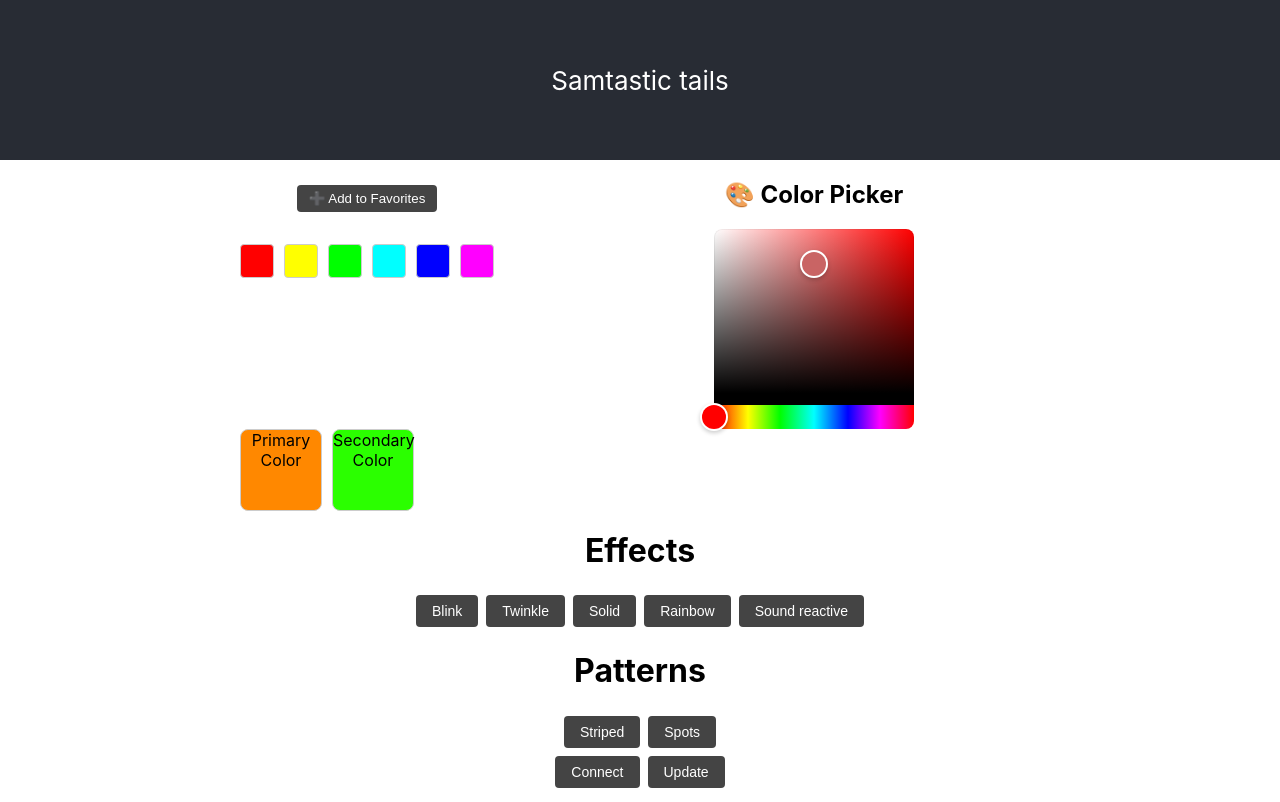
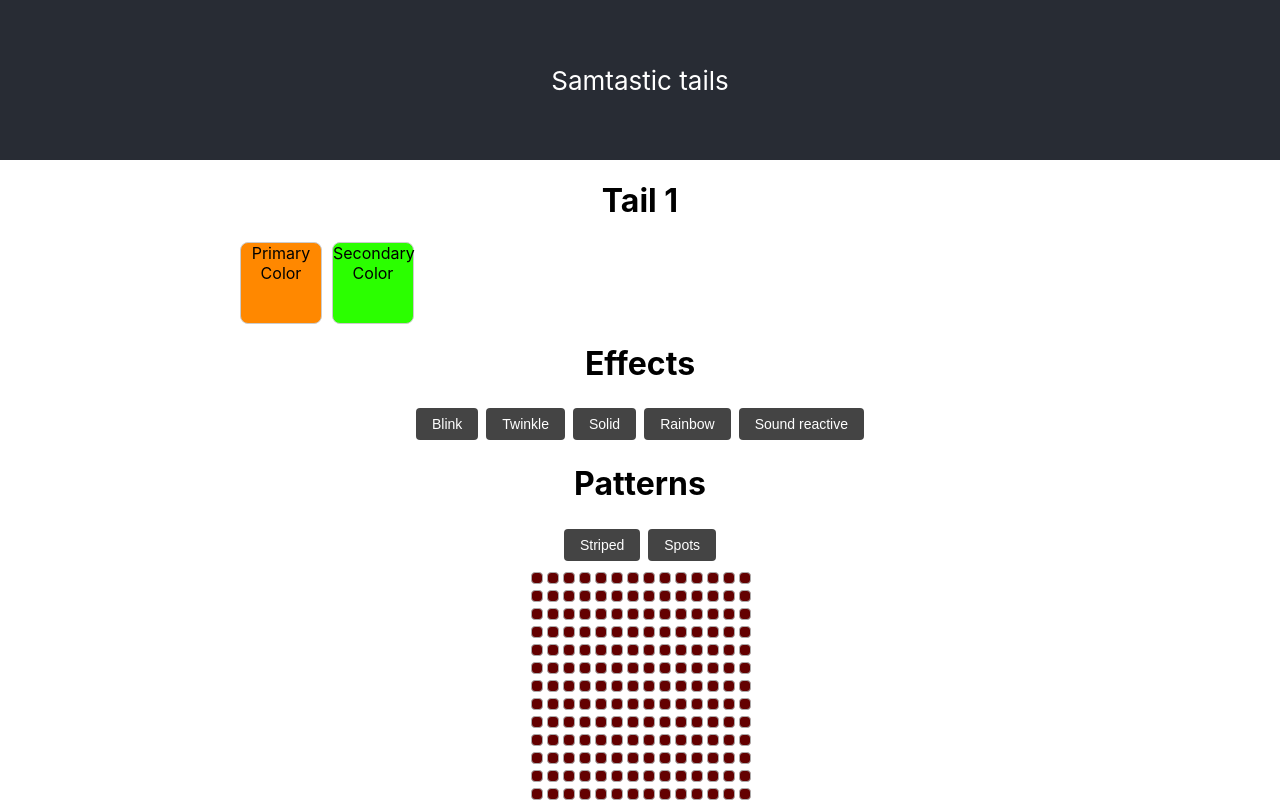
Before and after one commit to Sam-567/LED-controller, a React (Create React App) app in the folder my-app4/: page / in a window 1280 px wide. Shown: the top 802 px of the page. Built offline with nearby package versions, Linux system fonts and the light colour scheme.

Commit message:
Smaller grid, colour pop up

```diff
--- a/my-app4/src/App.js
+++ b/my-app4/src/App.js
@@ -3,6 +3,7 @@ import './App.css';
 import {GridPainter} from './GridPainter.js'
 import BleLedController from './BluetoothController.js';
 import BlinkUI from './Blink.js';
+import LedGrid from './LedGrid';
 
 // Number of grids to allow
 const NUM_GRIDS = 3;
@@ -31,6 +32,30 @@ function App() {
     const encodedGrid = gridPainterRef.current?.getEncodedGrid();
     bleControllerRef.current.sendData(encodedGrid);
   }
+  function LoadGrid(rows, cols) {
+    let grid = JSON.parse(localStorage.getItem("grid"))
+    if(grid) {
+        console.log("existing gfrid found")
+    }
+    if(!grid) {
+        console.log("No existing grid found\n");
+        grid = Array.from({ length: rows }, () =>
+             Array.from({ length: cols }, () => BLANK_COLOR) );
+    }
+  return grid
+}
+
+    const [grids, setGrids] = useState(
+        Array.from({ length: NUM_GRIDS }, () => LoadGrid(GRID_ROWS, GRID_COLS))
+    );
+        // Handler to update a grid's state
+    const setGridAtIndex = (idx, newGrid) => {
+        setGrids(grids =>
+        grids.map((g, i) => (i === idx ? newGrid : g))
+        );
+
+        localStorage.setItem("grid", JSON.stringify(newGrid))
+    };
 
   return (
     <div className="App">
@@ -40,10 +65,29 @@ function App() {
         </p>
       </header>
 
+      <h1>Tail 1</h1>
+
       <div style={{ maxWidth: '800px', margin: 'auto' }}>
+        {true && <BlinkUI />}
         {false && <GridPainter ref={gridPainterRef} NUM_GRIDS={NUM_GRIDS} GRID_ROWS={GRID_ROWS} GRID_COLS={GRID_COLS}/>}
-        {true && <BlinkUI />}
       </div>
+
+        <div className="color-picker-container">
+            <LedGrid
+            currentColor={'red'}
+            rows={GRID_ROWS}
+            cols={GRID_COLS}
+            grid={grids[0]}
+            setGrid={updater => {
+                setGridAtIndex(0, typeof updater === 'function'
+                ? updater(grids[0])
+                : updater
+                );
+            }}
+            editeable={false}
+            orientation={'landscape'}
+            />
+        </div>
 
       <div style={{ marginBottom: 16 }}>
         <button style={styles.button} onClick={handleConnectBluetooth}> Connect </button>
--- a/my-app4/src/Blink.js
+++ b/my-app4/src/Blink.js
@@ -22,11 +22,15 @@ const BlinkUI = () => {
   };
 
   const [color, setColor] = useState({ r: 200, g: 100, b: 100 });
-  const [showPicker, setShowPicker] = useState(true);
+  const [showPicker, setShowPicker] = useState(false);
+
 
   return (
     <div>
         {showPicker &&
+        // Modal
+        <div style={sty.overlay} onClick={() => setShowPicker(false)}>
+        <div style={{ margin: 'auto', padding: 20, background: 'white', borderRadius: 8 }} onClick={(e) => e.stopPropagation()}>
         <div style={{ display: 'flex', justify_content: 'center' , alignItems: 'flex-start', gap: 10 }}>
             <SwatchManager
             currentColor={color}
@@ -34,10 +38,11 @@ const BlinkUI = () => {
             swatches={swatches}
             addSwatch={addSwatch}
             />
-            <div style={{ width: 200 }} />
             <HueSaturationBrightnessPicker rgb={color} setRgb={setColor}/>
-            <div>
-
+        </div>
+            <button style={styles.button} onClick={() => setShowPicker(false)}>
+                Select color
+            </button>
         </div>
         </div>}
 
@@ -50,6 +55,7 @@ const BlinkUI = () => {
               border: '1px solid #ccc',
               background: 'rgba(255, 136, 0, 1)'
               }}
+              onClick ={() => setShowPicker(true)}
             >
                 Primary Color
             </div>
@@ -59,13 +65,15 @@ const BlinkUI = () => {
               height: 80,
               borderRadius: 8,
               border: '1px solid #ccc',
-              background: 'rgba(43, 255, 0, 1)'
+              background: 'rgba(43, 255, 0, 1)',
               }}
+              onClick ={() => setShowPicker(true)}
             >
                 Secondary Color
             </div>
         </div>
 
+        <div>
             <h1 style={{ marginTop: 20 }}> Effects </h1>
             {/* Blink, twinkle, stripe, solid, rainbow */}
             <button style={styles.button}> Blink </button>
@@ -73,6 +81,7 @@ const BlinkUI = () => {
             <button style={styles.button}> Solid </button>
             <button style={styles.button}> Rainbow </button>
             <button style={styles.button}> Sound reactive </button>
+        </div>
 
         <h1 style={{ marginTop: 20 }}> Patterns </h1>
         <button style={styles.button}> Striped </button>
@@ -106,6 +115,18 @@ const sty = {
     border: '1px solid #ccc',
     //cursor: 'pointer',
   },
+  overlay: {
+  position: 'fixed',
+  top: 0,
+  left: 0,
+  right: 0,
+  bottom: 0,
+  background: 'rgba(6, 3, 3, 0.5)',
+  display: 'flex',
+  align_items: 'flex_end',
+  z_index: 1000,
+  animation: 'slideUp 0.3s ease',
+}
 };
 
 export default BlinkUI;
--- a/my-app4/src/LedGrid.js
+++ b/my-app4/src/LedGrid.js
@@ -9,6 +9,8 @@ const LedGrid = ({
   currentColor,
   grid,
   setGrid,
+  orientation = 'portrait',
+  editeable = true,
 }) => {
   const blankColor = { r: 0, g: 0, b: 0 };
 
@@ -118,10 +120,10 @@ const LedGrid = ({
         )}
       </div>
 
-      <div style={styles.controls}>
+      {editeable && <div style={styles.controls}>
         <button onClick={handleReset} style={styles.button}>🔄 Reset</button>
         <button onClick={handleFill} style={styles.button}>🎨 Fill All</button>
-      </div>
+      </div>}
     </div>
   );
 };
@@ -129,15 +131,15 @@ const LedGrid = ({
 const styles = {
   grid: {
     display: 'grid',
-    gridTemplateColumns: `repeat(${width}, 30px)`,
+    gridTemplateColumns: `repeat(${width}, 10px)`,
     gap: '6px',
     justifyContent: 'center',
     marginBottom: '16px',
     userSelect: 'none',
   },
   led: {
-    width: 30,
-    height: 30,
+    width: 10,
+    height: 10,
     borderRadius: 4,
     border: '1px solid #aaa',
     cursor: 'pointer',
--- a/my-app4/src/swatch.js
+++ b/my-app4/src/swatch.js
@@ -42,6 +42,7 @@ const styles = {
   },
   swatchList: {
     display: 'flex',
+    width: 230,
     gap: 10,
     flexWrap: 'wrap',
   },
```
Also changed, not shown: my-app4/src/preview.js (added). Lines whose indentation alone changed are shown as unchanged.
